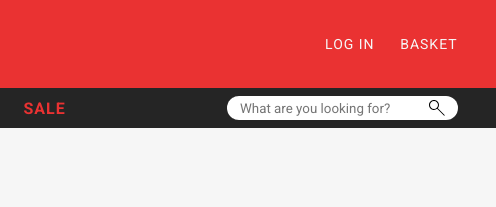
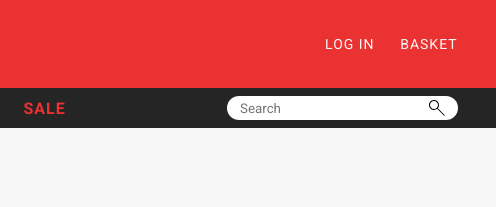
Before and after one commit to samcoombs/CottonOn, a plain HTML site: page index.html in a window 1280 px wide. Shown: the top 207 px of the page, 784-1280 px from the left. Drawn offline with Linux system fonts and the light colour scheme.

Commit message:
Updated placeholder text

```diff
--- a/index.html
+++ b/index.html
@@ -119,7 +119,7 @@
         <input
           class="under-nav__search--bar"
           type="text"
-          placeholder="What are you looking for?"
+          placeholder="Search"
         />
         <input
           type="submit"
```
